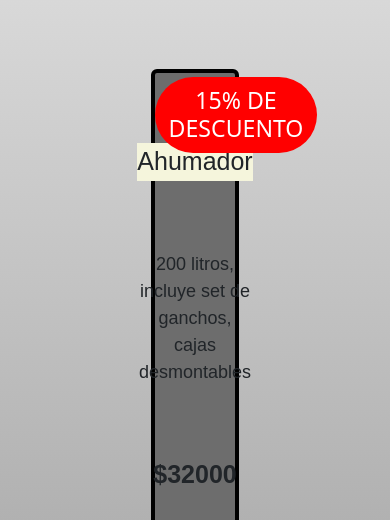
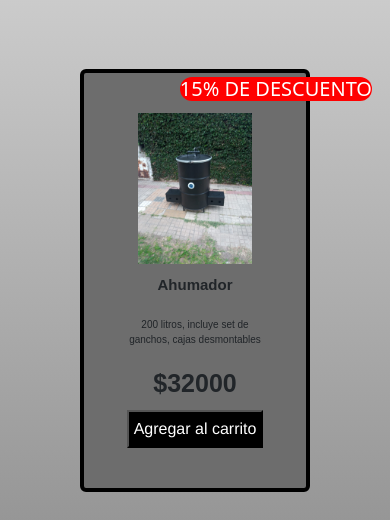
Before and after one commit to emicarda/3er-entrega---Cardarelli-Emiliano, a plain HTML site: page pages/tiendaOnline.htm in a window 390 px wide. Shown: the part 513-1033 px from the top of the page. Drawn offline with nearby package versions, Linux system fonts and the light colour scheme; a web font is replaced by a local one.

Commit message:
fin responsive

```diff
--- a/css/style.css
+++ b/css/style.css
@@ -278,15 +278,12 @@ body{
     }
 
     .section-contacto{
-        width: auto;
-        justify-content: flex-start;
+        flex-direction: column;
     }
-
 }
 
 .section-contacto{
     font-family: Arial, Helvetica, sans-serif;
-    align-items: center;
     display: flex;
     justify-content: center;
 }
@@ -397,15 +394,45 @@ margin-left: 10px;
 
 @media screen and (max-width: 400px){
     .card{
-        width: 100%;
-        padding: 25px;
+        width: 100% !important;
+        padding: 16px;
         margin: 10px;
     }
+
+    .card__img {
+        width: 80% !important;
+        height: 80% !important;
+    }
+
+    .card__nombre{
+        font-size: 15px !important;
+        margin-bottom: 10px !important;
+        margin-top: 10px !important;
+    }
+
+    .card__descripcion{
+        font-size: 10px !important;
+        margin-bottom: 10px !important;
+        margin-top: 10px !important;
+    }
+
+    .card__precio{
+        margin: 8px !important;
+    }
+
+    .card-flex{
+        display: flex;
+        flex-direction: column;
+        padding: 0px;
+    }
     .oferta{
-        right: -56px;
-        padding: 0;
+        font-size: 20px;
+        right: -66px !important;
+        padding: 0 !important;
     }
+
 }
+
 
 .card__img{
     width: 50%;
@@ -414,9 +441,10 @@ margin-left: 10px;
 
 .card__nombre{
     font-size: 25px;
+    font-weight: bold;
     margin-bottom: 40px;
     margin-top: 30px;
-    background-color: beige;
+    /* background-color: beige; */
     left: 10px;
 }
 
@@ -442,7 +470,7 @@ margin: 30px;
 }
 
 .card{
-    width: 30%;
+    width: 40%;
     height: 30%;
     border: solid 4px black;
     padding: 40px;
@@ -454,9 +482,9 @@ margin: 30px;
 
 .card-flex{
     display: flex;
+    width: 100%;
     padding: 50px;
-    /* flex-flow: row wrap; */
-    flex-direction: row;
+    flex-flow: row wrap;
     flex-wrap: wrap;
     justify-content: space-evenly;
     text-align: center;
```
